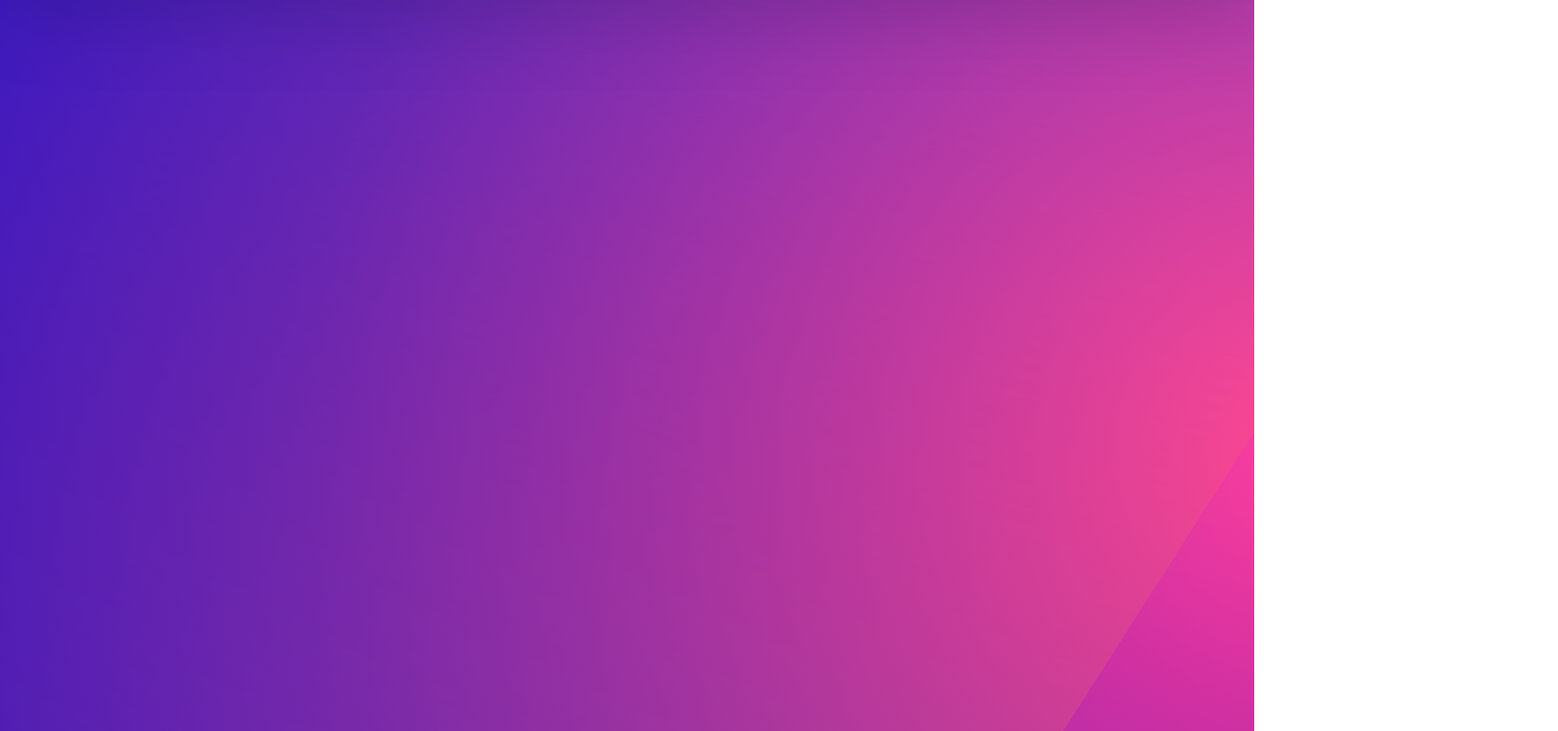
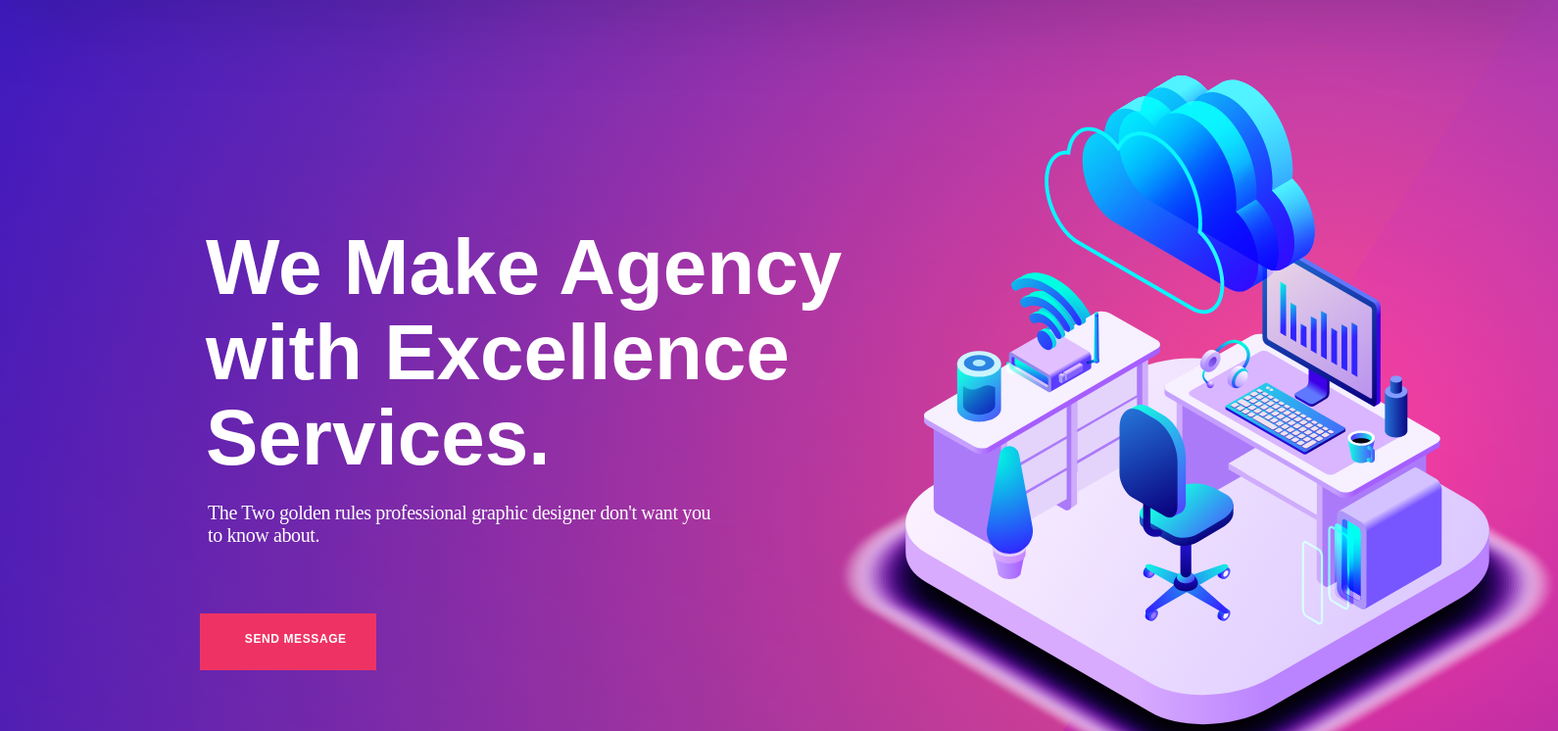
Before and after one commit to 0zura0/personal-project-html-and-css, a plain HTML site: page index.html in a window 1280 px wide. Shown: the part 148-894 px from the top of the page at 98% size, 1590 px wide, since content can reach past the window. Drawn offline with Linux system fonts and the light colour scheme; a web font is replaced by a local one.

Commit message:
one font does not works but still beginning of 4

```diff
--- a/index.html
+++ b/index.html
@@ -62,8 +62,13 @@
                     <a href=""><img src="./images_folder/Search.png" alt="magnifier icon"></a>
                 </div>
             </div>
-            <div class="third-component ">
-
+            <div class="third-component flex center">
+                <div class="grid">
+                        <h1>We Make Agency with Excellence Services.</h1>
+                        <span>The Two golden rules professional graphic designer don&#39;t  want you to know about.</span>
+                        <button>SEND MESSAGE</button>
+                    <img src="./images_folder/Vector Smart Object.png" alt="">
+                </div>
             </div>
 
         </div>
--- a/styles_folder/ForAll.css
+++ b/styles_folder/ForAll.css
@@ -11,7 +11,7 @@
 .allwrapper > div:first-child{
     background-image: url(../images_folder/bg\ shape.png);
     background-size: auto 100%;
-    min-width: 1170px;
+    min-width: 1590px;
 }
 
 .flex{
--- a/styles_folder/component3.css
+++ b/styles_folder/component3.css
@@ -1,3 +1,49 @@
 .third-component{
     height: 881px;
 }
+
+.third-component div:first-child{
+    width: 1590px;
+    height: 100%;
+    grid-template-columns:195px 190px 358px 111px 20px 726px;
+    grid-template-rows:80px 152px 280px 117px  58px;
+}
+
+.third-component div h1{
+    font-size: 80px;
+    font-family: 'Glacial Indifferencet', sans-serif;
+    font-weight: bold;
+    color: white;
+    line-height: 87px;
+    margin-left: 15px;
+    grid-area: 3/2/4/6;
+}
+
+.third-component div span{
+    grid-area: 4/2/5/4;
+    font-size: 20px;
+    font-family: muli;
+    color: white;
+    letter-spacing: -0.38px;
+    margin-left:17px;
+    margin-top: 3px;
+}
+
+.third-component div button{
+    width: 180px;
+    height: 58px;
+    background-color: #ee3364;
+    color: white;
+    font-size: 12px;
+    font-weight: bold;
+    padding-bottom: 7px;
+    padding-left: 15.5px;
+    letter-spacing: 0.6px;
+    margin-left: 9px;
+    border: none;
+    grid-area: 5/2/6/3;
+}
+
+.third-component div img{
+grid-area: 2/5/6/6;
+}
```
Also changed, not shown: images_folder/Vector Smart Object.png (added).
